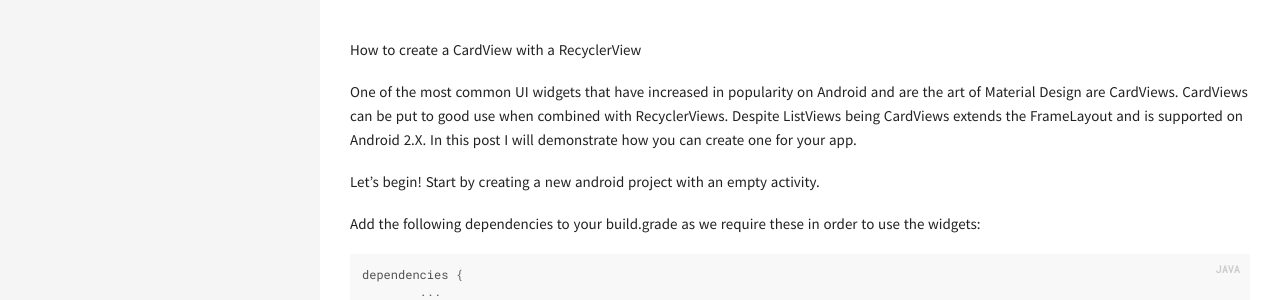
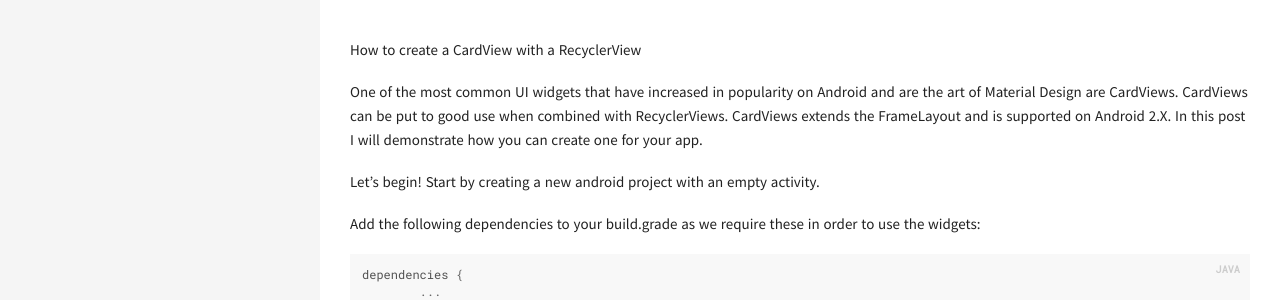
Before and after one commit to fizzyisdizzy/fizzyisdizzy.github.io, a Jekyll site: the page built from _posts/2016-08-21-cardview-with-recyclerview.md, in a window 1280 px wide. Shown: the part 240-540 px from the top of the page. Built offline with Jekyll 4.4.1, drawn with Linux system fonts in a browser that asks for light colours.

Commit message:
updated cardview post

```diff
--- a/_posts/2016-08-21-cardview-with-recyclerview.md
+++ b/_posts/2016-08-21-cardview-with-recyclerview.md
@@ -8,7 +8,7 @@ comments: true
 How to create a CardView with a RecyclerView
 
 <!--more-->
-One of the most common UI widgets that have increased in popularity on Android and are the art of Material Design are CardViews. CardViews can be put to good use when combined with RecyclerViews. Despite ListViews being CardViews extends the FrameLayout and is supported on Android 2.X. In this post I will demonstrate how you can create one for your app.
+One of the most common UI widgets that have increased in popularity on Android and are the art of Material Design are CardViews. CardViews can be put to good use when combined with RecyclerViews. CardViews extends the FrameLayout and is supported on Android 2.X. In this post I will demonstrate how you can create one for your app.
 
 Let’s begin! Start by creating a new android project with an empty activity.
 
```
